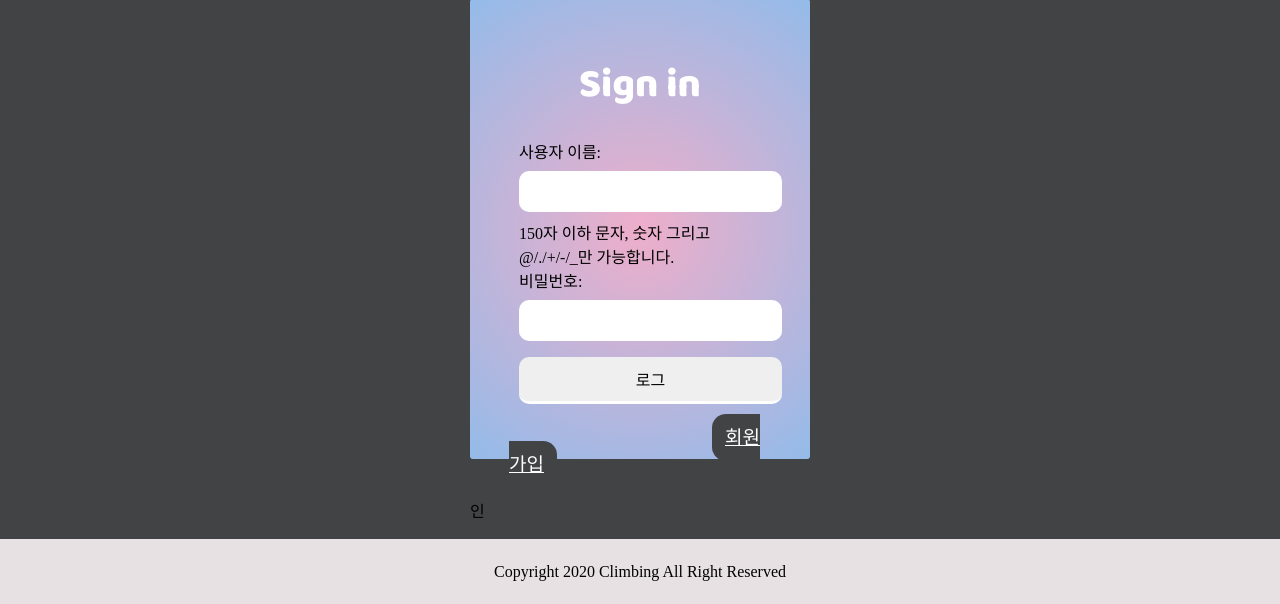
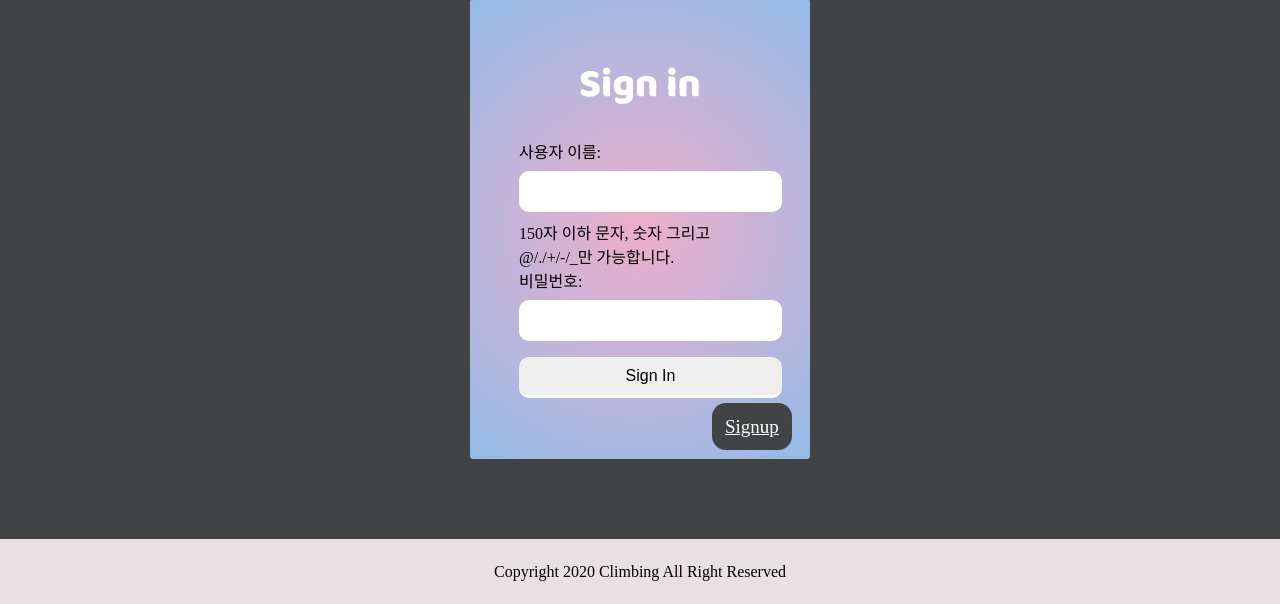
Before and after one commit to tsaurav18/climbing_App, a Django app: page / in a window 1280 px wide. Shown: the part 196-800 px from the top of the page. Run offline with Django 3.2, Linux system fonts and the light colour scheme.

Commit message:
no message

```diff
--- a/Main/climbing/templates/signin.html
+++ b/Main/climbing/templates/signin.html
@@ -23,11 +23,11 @@
             <form method="POST" class="signin-form">
                 {% csrf_token %}
                 {{ form.as_p }}
-                <input type="submit" value="로그"/>
+                <input type="submit" value="Sign In"/>
             </form>
-            <a id="signup-btn" href="/signup">회원가입</a>
+            <a id="signup-btn" href="/signup">Signup</a>
 
-        </div>인
+        </div>
 
 
     </div>
```
